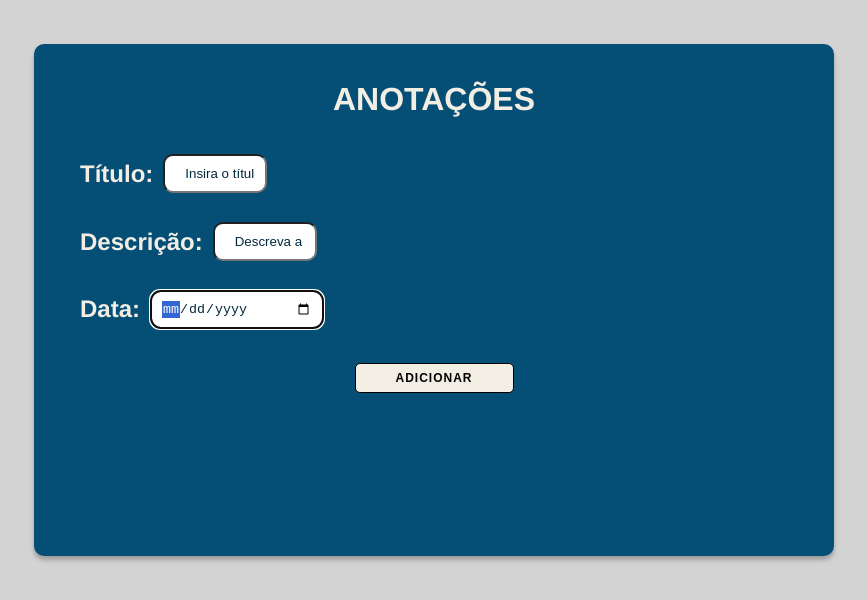
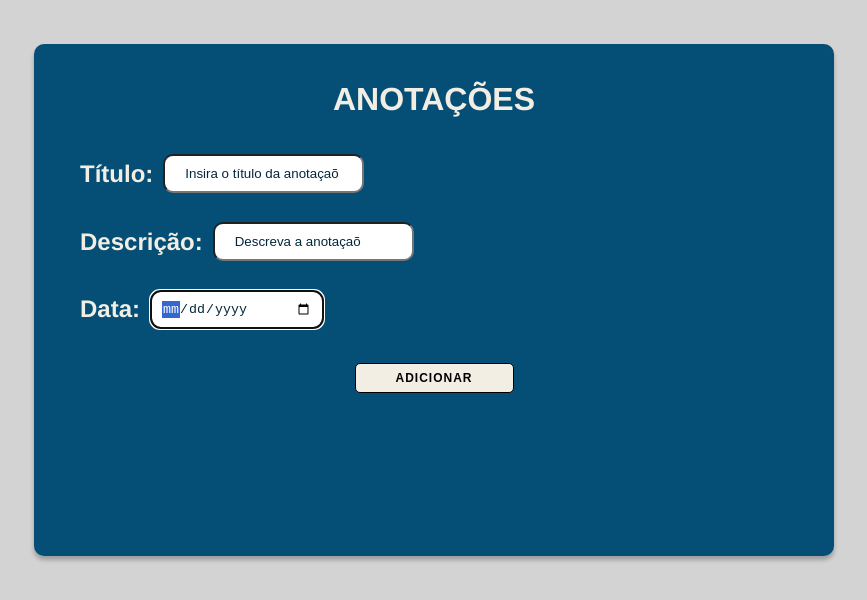
Before and after one commit to Rcardo-Sousa/Notes, a Vue app: page / in a window 1280 px wide. Shown: the top 600 px of the page, without its empty margins (206-1073 px from the left). Built offline with nearby package versions, Linux system fonts and the light colour scheme.

Commit message:
Update NotesComponents.vue
.

```diff
--- a/src/components/NotesComponents.vue
+++ b/src/components/NotesComponents.vue
@@ -257,13 +257,5 @@ button:hover {
 
   }
 
-  .elementsDescription,
-.text {
-  border-radius: 10px;
-  height: 35px;
-  width: 5rem;
-  align-self: center;
-}
-
 }
 </style>
```
